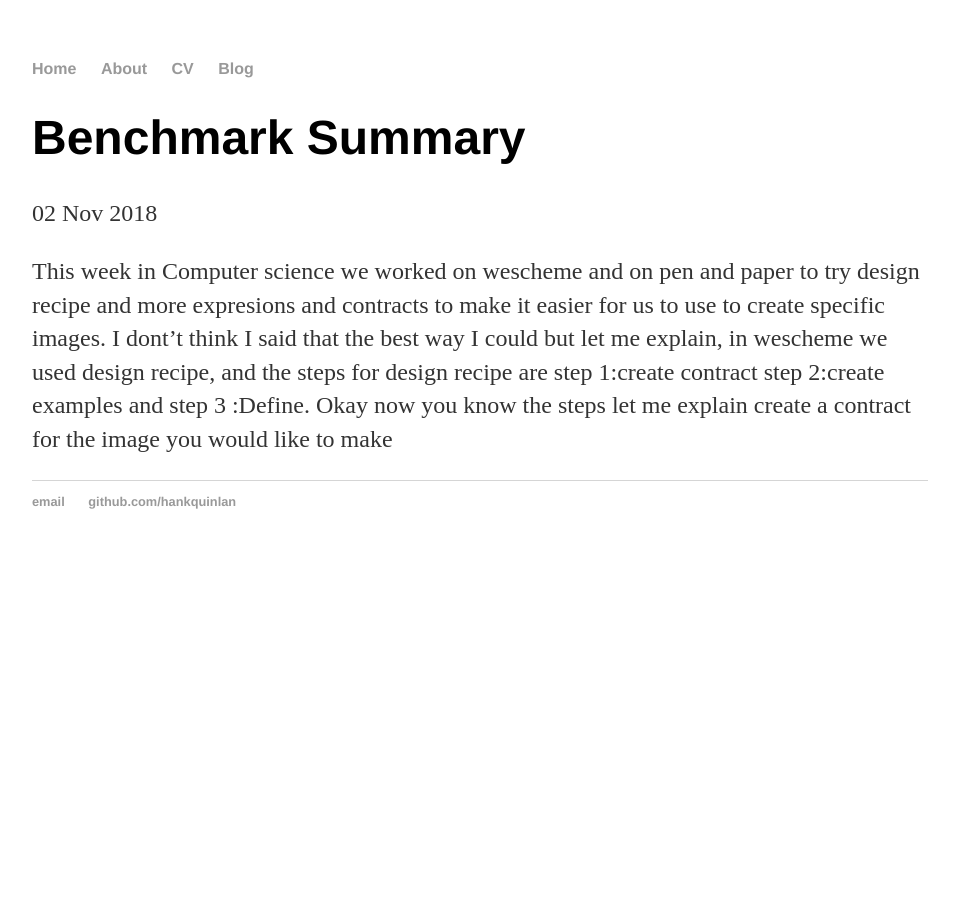
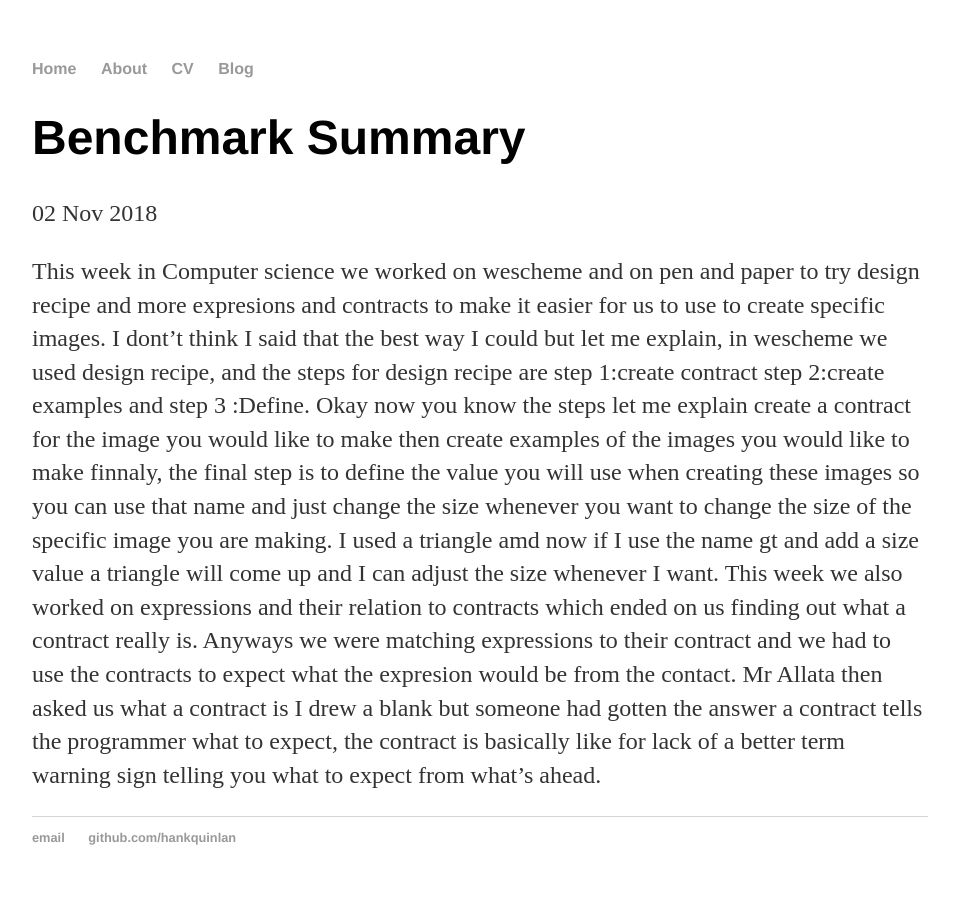
Before and after one commit to manueln5673/ghub5673.github.io, a Jekyll site: the page built from _posts/2018-11-2-weekly-reflection.md, in a window 1280 px wide. Shown: the whole page, without its empty margins (160-1119 px from the left). Built offline with Jekyll 4.4.1, drawn with Linux system fonts in a browser that asks for light colours.

Commit message:
Update 2018-11-2-weekly-reflection.md

```diff
--- a/_posts/2018-11-2-weekly-reflection.md
+++ b/_posts/2018-11-2-weekly-reflection.md
@@ -3,4 +3,4 @@ layout: post
 title: "Benchmark Summary"
 date: 2018-11-2
 ---
-This week in Computer science we worked on wescheme and on pen and paper to try design recipe and more expresions and contracts to make it easier for us to use to create specific images. I dont't think I said that the best way I could but let me explain, in wescheme we used design recipe, and the steps for design recipe are step 1:create contract step 2:create examples and step 3 :Define. Okay now you know the steps let me explain create a contract for the image you would like to make
+This week in Computer science we worked on wescheme and on pen and paper to try design recipe and more expresions and contracts to make it easier for us to use to create specific images. I dont't think I said that the best way I could but let me explain, in wescheme we used design recipe, and the steps for design recipe are step 1:create contract step 2:create examples and step 3 :Define. Okay now you know the steps let me explain create a contract for the image you would like to make then create examples of the images you would like to make finnaly, the final step is to define the value you will use when creating these images so you can use that name and just change the size whenever you want to change the size of the specific image you are making. I used a triangle amd now if I use the name gt and add a size value a triangle will come up and I can adjust the size whenever I want. This week we also worked on expressions and their relation to contracts which ended on us finding out what a contract really is. Anyways we were matching expressions to their contract and we had to use the contracts to expect what the expresion would be from the contact. Mr Allata then asked us what a contract is I drew a blank but someone had gotten the answer a contract tells the programmer what to expect, the contract is basically like for lack of a better term warning sign telling you what to expect from what's ahead.
```
